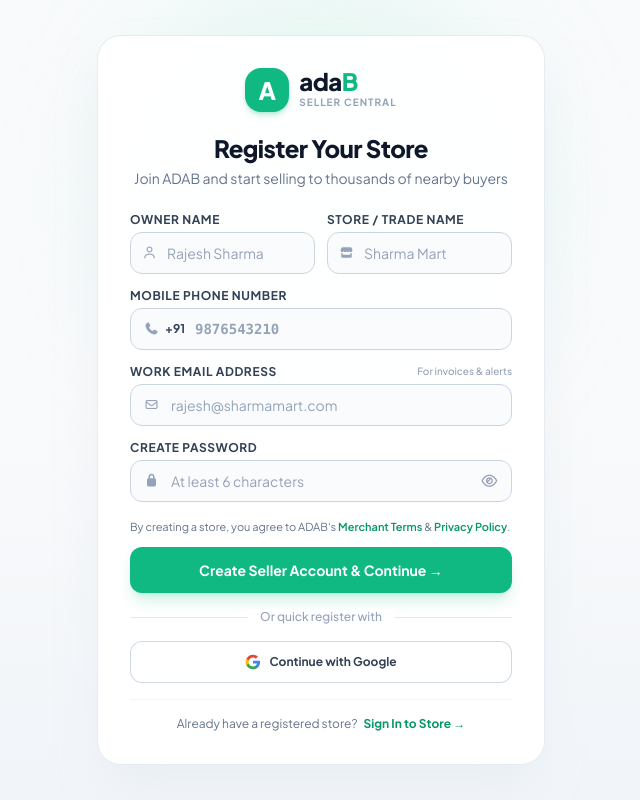
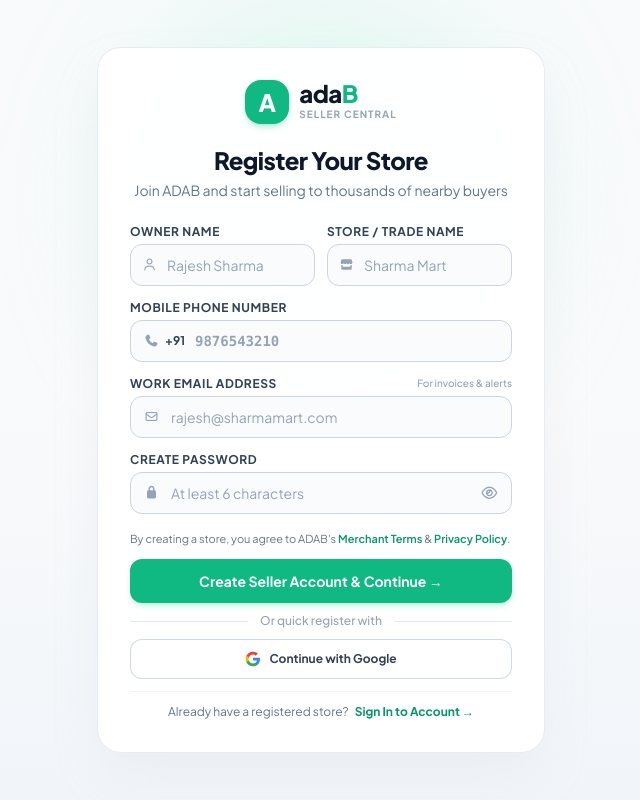
Before and after one commit to shaikh-farukh/ADAB-B2C-TEAM, a React (Vite) app in the folder ADAB-Shop-Portal/Shop-Frontend/: page /signup in a window 1280 px wide. Shown: the whole page, without its empty margins (319-959 px from the left). Built offline with nearby package versions, Linux system fonts and the light colour scheme; no server answers.

Commit message:
style(auth): remove extra blank vertical spacing after google sso and signin buttons

```diff
--- a/ADAB-Shop-Portal/Shop-Frontend/src/pages/SignInPage.jsx
+++ b/ADAB-Shop-Portal/Shop-Frontend/src/pages/SignInPage.jsx
@@ -521,14 +521,14 @@ export default function SignInPage() {
             <button
               type="submit"
               disabled={submitting}
-              className="w-full h-[46px] flex justify-center items-center py-2.5 px-4 rounded-xl shadow-lg shadow-emerald-500/20 text-sm font-bold text-white bg-emerald-500 hover:bg-emerald-600 active:scale-[0.99] transition cursor-pointer disabled:bg-slate-300 disabled:shadow-none disabled:cursor-not-allowed"
+              className="w-full h-[44px] flex justify-center items-center py-2 px-4 rounded-xl shadow-md shadow-emerald-500/20 text-sm font-bold text-white bg-emerald-500 hover:bg-emerald-600 active:scale-[0.99] transition cursor-pointer disabled:bg-slate-300 disabled:shadow-none disabled:cursor-not-allowed"
             >
-              {submitting ? 'Authenticating...' : 'Sign In to Store'}
+              {submitting ? 'Authenticating...' : 'Sign In to Account'}
             </button>
           </form>
 
           {/* Social Divider */}
-          <div className="relative my-4">
+          <div className="relative my-2.5">
             <div className="absolute inset-0 flex items-center">
               <div className="w-full border-t border-slate-200" />
             </div>
@@ -542,7 +542,7 @@ export default function SignInPage() {
             type="button"
             onClick={handleGoogleLogin}
             disabled={submitting}
-            className="w-full h-[42px] flex justify-center items-center py-2 px-4 border border-slate-300/90 rounded-xl shadow-xs text-xs font-bold text-slate-700 bg-white hover:bg-slate-50 transition cursor-pointer disabled:opacity-60"
+            className="w-full h-[40px] flex justify-center items-center py-2 px-4 border border-slate-300/90 rounded-xl shadow-xs text-xs font-bold text-slate-700 bg-white hover:bg-slate-50 transition cursor-pointer disabled:opacity-60"
           >
             <svg className="w-4 h-4 mr-2 shrink-0" viewBox="0 0 24 24">
               <path fill="#4285F4" d="M22.56 12.25c0-.78-.07-1.53-.2-2.25H12v4.26h5.92c-.26 1.37-1.04 2.53-2.21 3.31v2.77h3.57c2.08-1.92 3.28-4.74 3.28-8.09z" />
@@ -553,23 +553,25 @@ export default function SignInPage() {
             Sign In with Google
           </button>
 
-          {/* Error / Info Feedback Slot */}
-          <div className="mt-3.5 min-h-[44px] w-full">
+          {/* Error / Info Feedback Slot (Only renders when active to prevent ghost gap) */}
+          {(error || infoMsg) && (
+            <div className="mt-2.5 w-full">
               {error ? (
                 <div className="w-full px-3 py-2 rounded-xl bg-rose-50 border border-rose-200 text-xs font-semibold text-rose-700 flex items-center gap-2">
                   <i className="fa-solid fa-circle-exclamation text-rose-500 shrink-0"></i>
                   <span className="leading-tight flex-1">{error}</span>
                 </div>
-            ) : infoMsg ? (
+              ) : (
                 <div className="w-full px-3 py-2 rounded-xl bg-emerald-50 border border-emerald-200 text-xs font-semibold text-emerald-800 flex items-center gap-2">
                   <i className="fa-solid fa-circle-check text-emerald-600 shrink-0"></i>
                   <span className="leading-tight flex-1">{infoMsg}</span>
                 </div>
-            ) : null}
+              )}
             </div>
+          )}
 
           {/* Link to Sign Up */}
-          <div className="mt-4 pt-4 border-t border-slate-100 text-center">
+          <div className="mt-3 pt-3 border-t border-slate-100 text-center">
             <p className="text-xs text-slate-500">
               New merchant on ADAB?{' '}
               <Link to="/signup" className="font-bold text-emerald-600 hover:text-emerald-700 ml-1">
--- a/ADAB-Shop-Portal/Shop-Frontend/src/pages/SignUpPage.jsx
+++ b/ADAB-Shop-Portal/Shop-Frontend/src/pages/SignUpPage.jsx
@@ -308,14 +308,14 @@ export default function SignUpPage() {
             <button
               type="submit"
               disabled={submitting}
-              className="w-full h-[46px] flex justify-center items-center py-2.5 px-4 rounded-xl shadow-lg shadow-emerald-500/20 text-sm font-bold text-white bg-emerald-500 hover:bg-emerald-600 active:scale-[0.99] transition cursor-pointer disabled:bg-slate-300 disabled:shadow-none disabled:cursor-not-allowed"
+              className="w-full h-[44px] flex justify-center items-center py-2 px-4 rounded-xl shadow-md shadow-emerald-500/20 text-sm font-bold text-white bg-emerald-500 hover:bg-emerald-600 active:scale-[0.99] transition cursor-pointer disabled:bg-slate-300 disabled:shadow-none disabled:cursor-not-allowed"
             >
               {submitting ? 'Registering Store...' : 'Create Seller Account & Continue →'}
             </button>
           </form>
 
           {/* Social Divider */}
-          <div className="relative my-4">
+          <div className="relative my-2.5">
             <div className="absolute inset-0 flex items-center">
               <div className="w-full border-t border-slate-200" />
             </div>
@@ -329,7 +329,7 @@ export default function SignUpPage() {
             type="button"
             onClick={handleGoogleSignUp}
             disabled={submitting}
-            className="w-full h-[42px] flex justify-center items-center py-2 px-4 border border-slate-300/90 rounded-xl shadow-xs text-xs font-bold text-slate-700 bg-white hover:bg-slate-50 transition cursor-pointer disabled:opacity-60"
+            className="w-full h-[40px] flex justify-center items-center py-2 px-4 border border-slate-300/90 rounded-xl shadow-xs text-xs font-bold text-slate-700 bg-white hover:bg-slate-50 transition cursor-pointer disabled:opacity-60"
           >
             <svg className="w-4 h-4 mr-2 shrink-0" viewBox="0 0 24 24">
               <path fill="#4285F4" d="M22.56 12.25c0-.78-.07-1.53-.2-2.25H12v4.26h5.92c-.26 1.37-1.04 2.53-2.21 3.31v2.77h3.57c2.08-1.92 3.28-4.74 3.28-8.09z" />
@@ -342,18 +342,18 @@ export default function SignUpPage() {
 
           {/* Error Feedback */}
           {error && (
-            <div className="mt-3.5 w-full px-3 py-2 rounded-xl bg-rose-50 border border-rose-200 text-xs font-semibold text-rose-700 flex items-center gap-2">
+            <div className="mt-2.5 w-full px-3 py-2 rounded-xl bg-rose-50 border border-rose-200 text-xs font-semibold text-rose-700 flex items-center gap-2">
               <i className="fa-solid fa-circle-exclamation text-rose-500 shrink-0"></i>
               <span className="leading-tight flex-1">{error}</span>
             </div>
           )}
 
           {/* Link to Sign In */}
-          <div className="mt-4 pt-4 border-t border-slate-100 text-center">
+          <div className="mt-3 pt-3 border-t border-slate-100 text-center">
             <p className="text-xs text-slate-500">
               Already have a registered store?{' '}
               <Link to="/login" className="font-bold text-emerald-600 hover:text-emerald-700 ml-1">
-                Sign In to Store &rarr;
+                Sign In to Account &rarr;
               </Link>
             </p>
           </div>
```
Also changed, not shown: 1 other file (tests, documents, lock files or other folders). Lines whose indentation alone changed are shown as unchanged.
